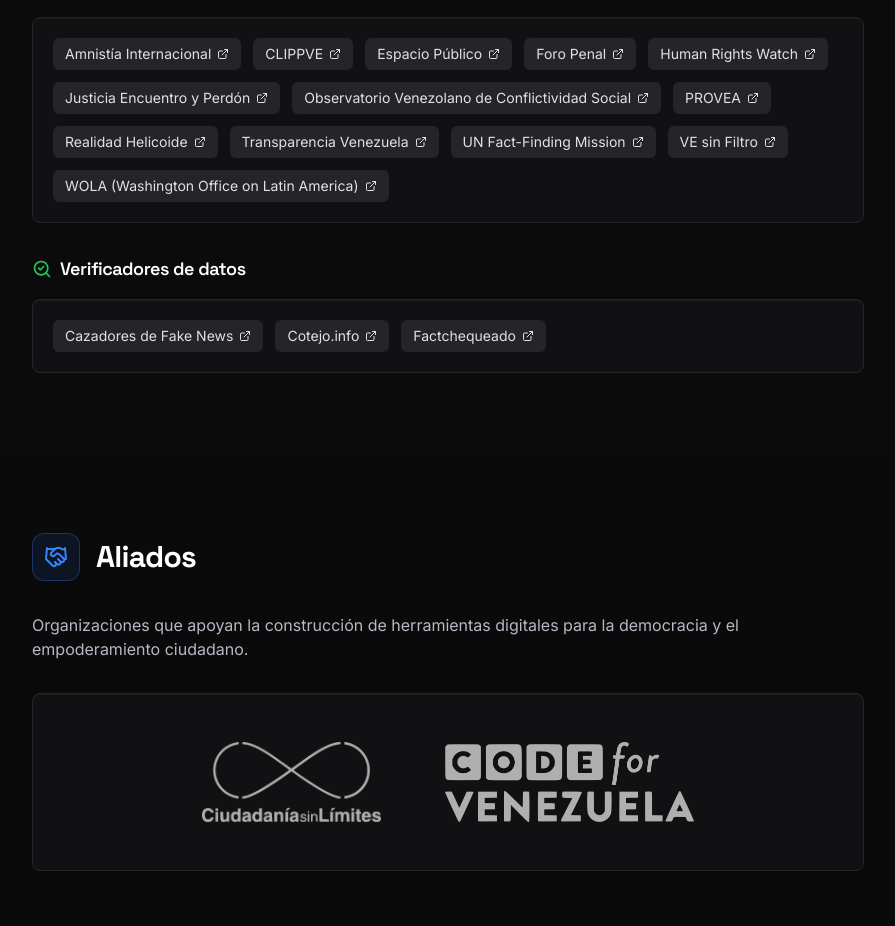
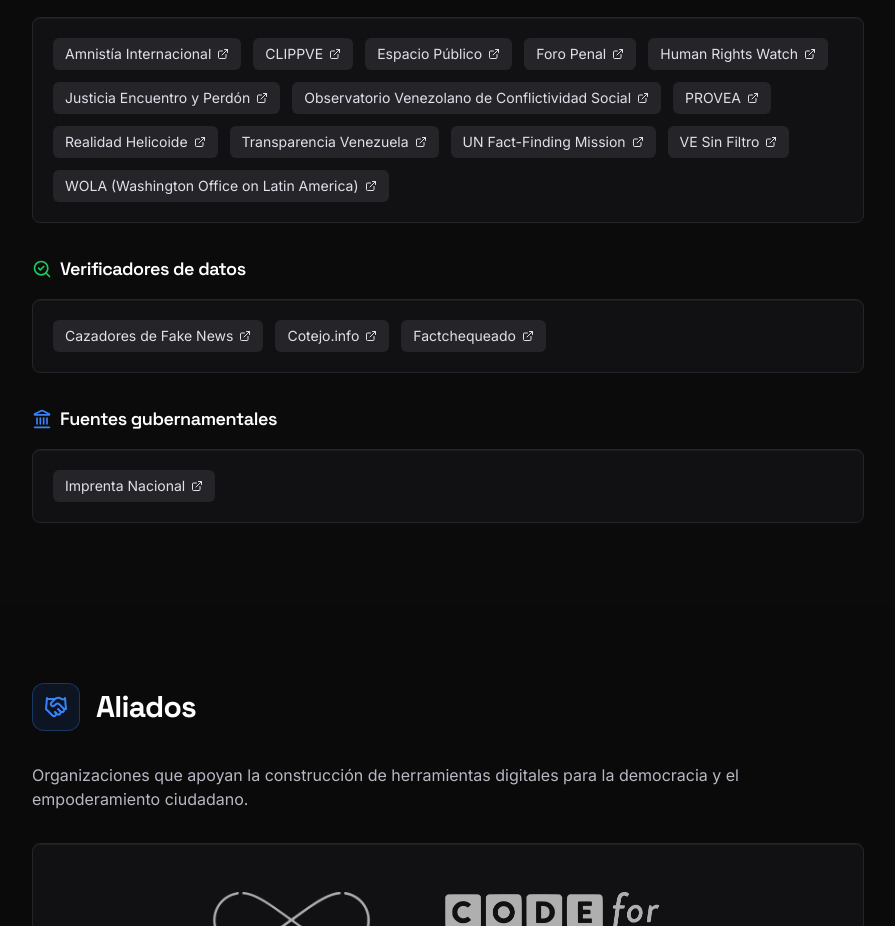
Before and after one commit to pablohernandezb/umbral-monitor, a Next.js app: page /about in a window 1280 px wide. Shown: the part 3240-4166 px from the top of the page, without its empty margins (192-1087 px from the left). Built offline with nearby package versions, Linux system fonts and the light colour scheme; no server answers; the database is empty.

Commit message:
Fixing minor issues with GDELT Dashboard, and adding drag & drop behavior on the carousel

```diff
--- a/app/about/page.tsx
+++ b/app/about/page.tsx
@@ -15,7 +15,8 @@
   Brain,
   Mail,
   Globe as Website,
-  SearchCheck
+  SearchCheck,
+  Landmark
 } from 'lucide-react'
 import Link from 'next/link'
 import { useTranslation } from '@/i18n'
@@ -112,7 +113,7 @@
   { name: 'Realidad Helicoide', url: 'https://vocesdelamemoriainc.org/' },
   { name: 'Transparencia Venezuela', url: 'https://transparenciave.org/' },
   { name: 'UN Fact-Finding Mission', url: 'https://www.ohchr.org/en/hr-bodies/hrc/ffmv/index' },
-  { name: 'VE sin Filtro', url: 'https://vesinfiltro.org/' },
+  { name: 'VE Sin Filtro', url: 'https://vesinfiltro.org/' },
   { name: 'WOLA (Washington Office on Latin America)', url: 'https://www.wola.org/region/venezuela/' }
 ]
 
@@ -120,6 +121,10 @@
   { name: 'Cazadores de Fake News', url: 'https://cazadoresdefakenews.info' },
   { name: 'Cotejo.info', url: 'https://cotejo.info' },
   { name: 'Factchequeado', url: 'https://factchequeado.com' }
+]
+
+const govtSources = [
+  { name: 'Imprenta Nacional', nameEn: 'National Printing Office', url: 'https://gacetaoficial.gob.ve/' }
 ]
 
 export default function AboutPage() {
@@ -488,6 +493,31 @@
                   </div>
                 </div>
               </motion.div>
+
+              {/* Government Sources */}
+              <motion.div variants={fadeInUp}>
+                <h3 className="text-lg font-semibold text-white mb-4 flex items-center gap-2">
+                  <Landmark className="w-5 h-5 text-signal-blue" />
+                  {t('about.sources.government')}
+                </h3>
+                <div className="card p-5">
+                  <div className="flex flex-wrap gap-3">
+                    {govtSources.map((source) => (
+                      <a
+                        key={source.name}
+                        href={source.url}
+                        target="_blank"
+                        rel="noopener noreferrer"
+                        className="inline-flex items-center gap-1.5 px-3 py-1.5 bg-umbral-ash rounded-md text-sm text-umbral-light hover:text-signal-teal hover:bg-umbral-slate transition-colors"
+                      >
+                        {locale === 'en' ? source.nameEn : source.name}
+                        <ExternalLink className="w-3 h-3" />
+                      </a>
+                    ))}
+                  </div>
+                </div>
+              </motion.div>
+
             </div>
           </motion.div>
         </div>
--- a/components/blocking/BlockingCarousel.tsx
+++ b/components/blocking/BlockingCarousel.tsx
@@ -2,6 +2,7 @@
 'use client';
 
 import { useState } from 'react';
+import { Pause, Play, BrushCleaning } from 'lucide-react';
 import { useTranslation } from '@/i18n';
 import {
   PROVIDERS,
@@ -29,7 +30,6 @@
 function DomainCard({ d, t }: { d: Record<string, string>; t: (k: string) => string }) {
   return (
     <div className="rounded-md border border-white/5 bg-[#0a0a0b] p-2.5 hover:border-teal-500/30 transition-colors relative flex-shrink-0 w-full">
-      {/* View page button */}
       <a
         href={`https://${d.domain}`}
         target="_blank"
@@ -42,18 +42,8 @@
         </svg>
         {t('blocking.viewPage')}
       </a>
-
-      {/* Site name */}
-      <div className="font-display text-[13px] font-medium text-zinc-200 pr-20">
-        {d.site}
-      </div>
-
-      {/* Domain */}
-      <div className="font-mono text-[11px] text-teal-400 mt-0.5 mb-2 break-all">
-        {d.domain}
-      </div>
-
-      {/* Category pill */}
+      <div className="font-display text-[13px] font-medium text-zinc-200 pr-20">{d.site}</div>
+      <div className="font-mono text-[11px] text-teal-400 mt-0.5 mb-2 break-all">{d.domain}</div>
       <span
         className="inline-block text-[10px] font-medium px-1.5 py-0.5 rounded mb-2"
         style={{
@@ -63,8 +53,6 @@
       >
         {t(`blocking.cat.${d.category}`)}
       </span>
-
-      {/* Provider grid */}
       <div className="grid grid-cols-2 gap-x-2 gap-y-0.5 text-[10px]">
         {PROVIDERS.map((p) => {
           const val = getProviderValue(d, p);
@@ -82,6 +70,7 @@
 
 export default function BlockingCarousel({ data, filterLabel, hasFilters, onClearFilters }: Props) {
   const { t } = useTranslation();
+  const [isPaused, setIsPaused] = useState(false);
   const [isHovered, setIsHovered] = useState(false);
 
   if (data.length === 0) {
@@ -94,9 +83,10 @@
           {hasFilters && (
             <button
               onClick={onClearFilters}
-              className="px-2.5 py-0.5 rounded-full font-display text-[10px] font-medium tracking-wide border border-zinc-600/50 text-zinc-400 hover:border-teal-500/50 hover:text-teal-300 hover:bg-teal-500/10 transition-all"
+              title={t('blocking.clearFilters')}
+              className="flex items-center px-2 py-1 rounded-md border border-zinc-700 text-zinc-400 hover:border-teal-500/50 hover:text-teal-300 hover:bg-teal-500/10 transition-colors"
             >
-              {t('blocking.clearFilters')}
+              <BrushCleaning className="w-3 h-3" />
             </button>
           )}
         </div>
@@ -108,9 +98,7 @@
     );
   }
 
-  // Duplicate for seamless infinite loop (same as FactCheckingFeed)
   const doubled = [...data, ...data];
-  // 2s per card matches FactCheckingFeed's effective scroll speed (60s / 30 cards)
   const duration = data.length * 2;
 
   return (
@@ -119,21 +107,36 @@
         <h3 className="font-display text-xs font-medium uppercase tracking-widest text-teal-400">
           {t('blocking.details')}
         </h3>
-        {hasFilters && (
+        <div className="flex items-center gap-1.5">
           <button
-            onClick={onClearFilters}
-            title="Clear filters"
-            className="px-2.5 py-0.5 rounded-full font-display text-[10px] font-medium tracking-wide border border-zinc-700 text-zinc-400 hover:border-teal-500/50 hover:text-teal-300 hover:bg-teal-500/10 transition-all"
+            onClick={() => setIsPaused(v => !v)}
+            className={[
+              'flex items-center gap-1.5 px-2 py-1 rounded-md border text-[10px] font-mono font-medium transition-colors',
+              isPaused
+                ? 'border-red-500/30 bg-red-500/10 text-red-400 hover:bg-red-500/20'
+                : isHovered
+                ? 'border-amber-500/30 bg-amber-500/10 text-amber-400'
+                : 'border-teal-500/30 bg-teal-500/10 text-teal-400 hover:bg-teal-500/20',
+            ].join(' ')}
           >
-            {t('blocking.clearFilters')}
+            {isPaused ? <Play className="w-3 h-3" /> : <Pause className="w-3 h-3" />}
+            {isPaused ? t('blocking.resume') : t('blocking.pause')}
           </button>
-        )}
+          {hasFilters && (
+            <button
+              onClick={onClearFilters}
+              title={t('blocking.clearFilters')}
+              className="flex items-center px-2 py-1 rounded-md border border-zinc-700 text-zinc-400 hover:border-teal-500/50 hover:text-teal-300 hover:bg-teal-500/10 transition-colors"
+            >
+              <BrushCleaning className="w-3 h-3" />
+            </button>
+          )}
+        </div>
       </div>
       <p className="text-[11px] text-zinc-500 mb-3 min-h-[16px] flex-shrink-0">
         {filterLabel}
       </p>
 
-      {/* Scrolling feed — overflow hidden so cards disappear at edges */}
       <div
         className="flex-1 overflow-hidden relative"
         onMouseEnter={() => setIsHovered(true)}
@@ -151,7 +154,7 @@
             animationDuration: `${duration}s`,
             animationTimingFunction: 'linear',
             animationIterationCount: 'infinite',
-            animationPlayState: isHovered ? 'paused' : 'running',
+            animationPlayState: isPaused || isHovered ? 'paused' : 'running',
           }}
         >
           {doubled.map((d, i) => (
--- a/components/ui/GdeltDashboard.tsx
+++ b/components/ui/GdeltDashboard.tsx
@@ -73,8 +73,8 @@
       ? ((recentAvg - baselineAvg) / baselineAvg) * 100
       : null
 
-    const latestPoint = data[data.length - 1]
-    const currentTone = latestPoint?.tone ?? null
+    const lastWithTone = [...data].reverse().find(d => d.tone !== null)
+    const currentTone = lastWithTone?.tone ?? null
 
     // Composite phase from recent data (last 14 points)
     // Normalize each signal to 0–1 pressure scale, then average
--- a/i18n/en/common.json
+++ b/i18n/en/common.json
@@ -134,7 +134,8 @@
       "academic": "Academic Sources",
       "media": "Media",
       "humanRights": "Human Rights",
-      "factChecking": "Fact-Checking"
+      "factChecking": "Fact-Checking",
+      "government": "Government Sources"
     },
     "allies": {
       "title": "Allies",
@@ -794,6 +795,8 @@
     "details": "Domain details",
     "accessible": "Accessible",
     "clearFilters": "Clear filters",
+    "pause": "Pause",
+    "resume": "Resume",
     "viewPage": "View page",
     "filtered": "Filtered",
     "showingAll": "Showing {count} domains",
--- a/i18n/es/common.json
+++ b/i18n/es/common.json
@@ -134,7 +134,8 @@
       "academic": "Fuentes Académicas",
       "media": "Medios",
       "humanRights": "Derechos Humanos",
-      "factChecking": "Verificadores de datos"
+      "factChecking": "Verificadores de datos",
+      "government": "Fuentes gubernamentales"
     },
     "allies": {
       "title": "Aliados",
@@ -794,6 +795,8 @@
     "details": "Detalles de dominio",
     "accessible": "Accesible",
     "clearFilters": "Limpiar filtros",
+    "pause": "Pausar",
+    "resume": "Reanudar",
     "viewPage": "Ver página",
     "filtered": "Filtrado",
     "showingAll": "Mostrando {count} dominios",
```
